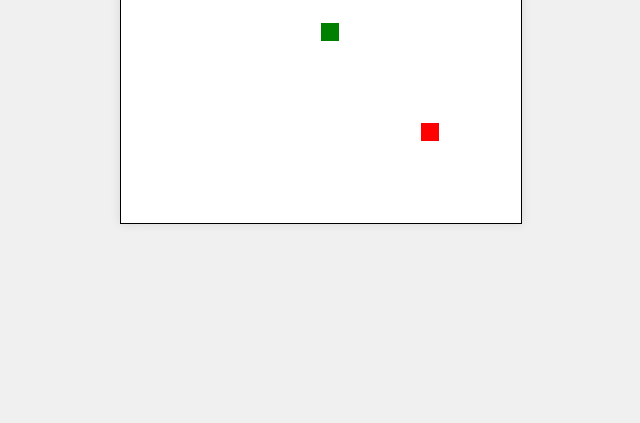
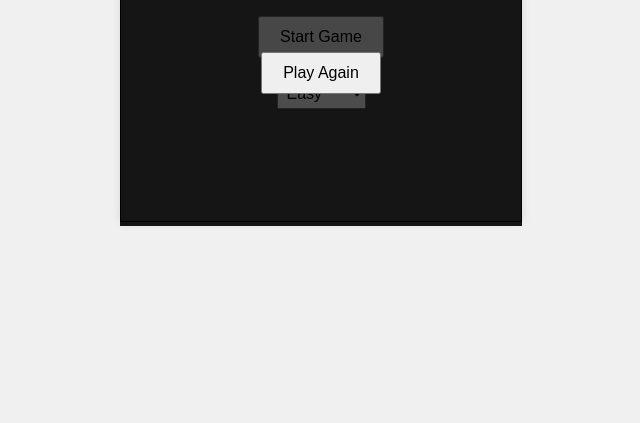
Before and after one commit to Nitish-Kumar-T/Snake-Game, a plain HTML site: page index.html in a window 1280 px wide. Shown: the part 377-800 px from the top of the page, without its empty margins (319-959 px from the left). Drawn offline with Linux system fonts and the light colour scheme.

Commit message:
gameOver,restart,difficulty

```diff
--- a/index.html
+++ b/index.html
@@ -7,7 +7,23 @@
     <link rel="stylesheet" href="styles.css">
 </head>
 <body>
-    <canvas id="gameCanvas" width="400" height="400"></canvas>
+    <div id="gameContainer">
+        <canvas id="gameCanvas" width="400" height="400"></canvas>
+        <div id="startScreen" class="overlay">
+            <h1>Snake Game</h1>
+            <button id="startButton">Start Game</button>
+            <select id="difficultySelect">
+                <option value="easy">Easy</option>
+                <option value="medium">Medium</option>
+                <option value="hard">Hard</option>
+            </select>
+        </div>
+        <div id="gameOverScreen" class="overlay">
+            <h2>Game Over</h2>
+            <p id="finalScore"></p>
+            <button id="restartButton">Play Again</button>
+        </div>
+    </div>
     <script src="script.js"></script>
 </body>
 </html>
--- a/script.js
+++ b/script.js
@@ -1,16 +1,48 @@
 const canvas = document.getElementById('gameCanvas');
 const ctx = canvas.getContext('2d');
+const startScreen = document.getElementById('startScreen');
+const gameOverScreen = document.getElementById('gameOverScreen');
+const startButton = document.getElementById('startButton');
+const restartButton = document.getElementById('restartButton');
+const difficultySelect = document.getElementById('difficultySelect');
+const finalScoreElement = document.getElementById('finalScore');
 
 const gridSize = 20;
 const tileCount = canvas.width / gridSize;
 
-let snake = [
-    {x: 10, y: 10},
-];
-let food = {x: 15, y: 15};
-let dx = 0;
-let dy = 0;
-let score = 0;
+let snake, food, dx, dy, score, gameSpeed, gameLoop;
+
+const difficulties = {
+    easy: 150,
+    medium: 100,
+    hard: 50
+};
+
+function initGame() {
+    snake = [{ x: 10, y: 10 }];
+    food = generateFood();
+    dx = 0;
+    dy = 0;
+    score = 0;
+    gameSpeed = difficulties[difficultySelect.value];
+}
+
+function startGame() {
+    initGame();
+    startScreen.style.display = 'none';
+    gameLoop = setInterval(drawGame, gameSpeed);
+}
+
+function gameOver() {
+    clearInterval(gameLoop);
+    finalScoreElement.textContent = `Final Score: ${score}`;
+    gameOverScreen.style.display = 'flex';
+}
+
+function restartGame() {
+    gameOverScreen.style.display = 'none';
+    startGame();
+}
 
 function drawGame() {
     clearCanvas();
@@ -27,12 +59,12 @@ function clearCanvas() {
 }
 
 function moveSnake() {
-    const head = {x: snake[0].x + dx, y: snake[0].y + dy};
+    const head = { x: snake[0].x + dx, y: snake[0].y + dy };
     snake.unshift(head);
 
     if (head.x === food.x && head.y === food.y) {
         score++;
-        generateFood();
+        food = generateFood();
     } else {
         snake.pop();
     }
@@ -51,30 +83,28 @@ function drawFood() {
 }
 
 function generateFood() {
-    food.x = Math.floor(Math.random() * tileCount);
-    food.y = Math.floor(Math.random() * tileCount);
+    let newFood;
+    do {
+        newFood = {
+            x: Math.floor(Math.random() * tileCount),
+            y: Math.floor(Math.random() * tileCount)
+        };
+    } while (snake.some(segment => segment.x === newFood.x && segment.y === newFood.y));
+    return newFood;
 }
 
 function checkCollision() {
     const head = snake[0];
 
     if (head.x < 0 || head.x >= tileCount || head.y < 0 || head.y >= tileCount) {
-        resetGame();
+        gameOver();
     }
 
     for (let i = 1; i < snake.length; i++) {
         if (head.x === snake[i].x && head.y === snake[i].y) {
-            resetGame();
+            gameOver();
         }
     }
-}
-
-function resetGame() {
-    snake = [{x: 10, y: 10}];
-    food = {x: 15, y: 15};
-    dx = 0;
-    dy = 0;
-    score = 0;
 }
 
 function drawScore() {
@@ -84,7 +114,7 @@ function drawScore() {
 }
 
 document.addEventListener('keydown', (e) => {
-    switch(e.key) {
+    switch (e.key) {
         case 'ArrowUp':
             if (dy === 0) { dx = 0; dy = -1; }
             break;
@@ -100,4 +130,5 @@ document.addEventListener('keydown', (e) => {
     }
 });
 
-setInterval(drawGame, 100);
+startButton.addEventListener('click', startGame);
+restartButton.addEventListener('click', restartGame);
--- a/styles.css
+++ b/styles.css
@@ -5,9 +5,41 @@ body {
     height: 100vh;
     margin: 0;
     background-color: #f0f0f0;
+    font-family: Arial, sans-serif;
+}
+
+#gameContainer {
+    position: relative;
 }
 
 #gameCanvas {
     border: 1px solid black;
     box-shadow: 0 0 10px rgba(0, 0, 0, 0.1);
 }
+
+.overlay {
+    position: absolute;
+    top: 0;
+    left: 0;
+    width: 100%;
+    height: 100%;
+    display: flex;
+    flex-direction: column;
+    justify-content: center;
+    align-items: center;
+    background-color: rgba(0, 0, 0, 0.7);
+    color: white;
+}
+
+button {
+    margin: 10px;
+    padding: 10px 20px;
+    font-size: 16px;
+    cursor: pointer;
+}
+
+select {
+    margin: 10px;
+    padding: 5px;
+    font-size: 16px;
+}
```
